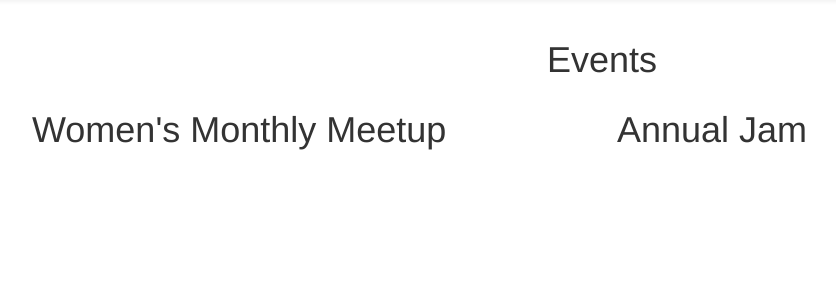
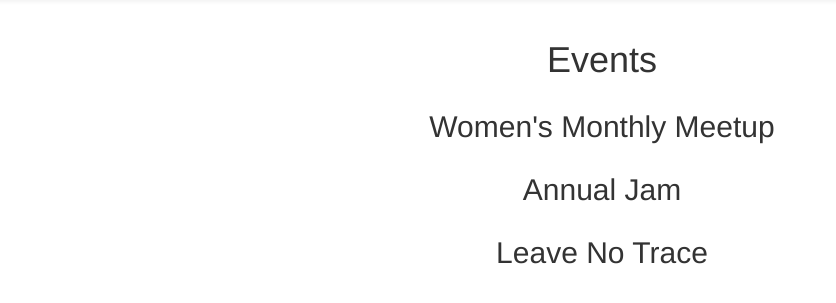
Before and after one commit to Lilisys/mipk, a Flask app: page /events/ in a window 1280 px wide. Shown: the part 52-355 px from the top of the page, without its empty margins (38-874 px from the left). Run offline with Flask 2, Linux system fonts and the light colour scheme; some libraries are stand-ins or nearby versions.

Commit message:
changed layout a bit

```diff
--- a/templates/contact.html
+++ b/templates/contact.html
@@ -8,12 +8,14 @@
     <img src="{{ url_for('static', filename='photos/Flint.jpg') }}" class="img-responsive">
   </div>
   <div class="row">
-     <div class="col-sm-6">
+   <div class="col-sm-12">
      <h1 align="center">Contact Us</h1>
      <ul class="list-icons" align="center">
       <li><i class="fa fa-envelope-o pr-10"></i><a id="my-email" href="mailto:michigan.parkour@umich.edu?subject=Michigan+Parkour" title="work"> michigan.parkour@umich.edu</a></li>
     </ul>
   </div>
+</div>
+<div class="row">
   <div class="col-sm-6">
     <h1 align="center">FAQ's</h1>
     <ul class="list-icons" align="center">
@@ -23,8 +25,6 @@
       <li>Question 4</li>
     </ul>
   </div>
-
-
 </div>
 </div>
 
--- a/templates/events.html
+++ b/templates/events.html
@@ -8,16 +8,22 @@
 <div class="container">
     <h1 align="center">Events</h1>
     <div class="row">
-      <div class="col-sm-6">
-       <h1>Women's Monthly Meetup</h1>
-
+      <div class="col-sm-12">
+       <h2 align="center">Women's Monthly Meetup</h2>
+    </div>
+      <div class="row">
+        <div class="col-sm-12">
+          <h2 align="center">Annual Jam</h2>
+        </div>
       </div>
-      <div class="col-sm-6">
-        <h1>Annual Jam</h1>
+    </div>
+    <div class="row">
+        <div class="col-sm-12">
+          <h2 align="center">Leave No Trace</h2>
+        </div>
       </div>
-
     </div>
-  </div>
+</div>
 
 
 {% endblock %}
```
Lines whose indentation alone changed are shown as unchanged.
